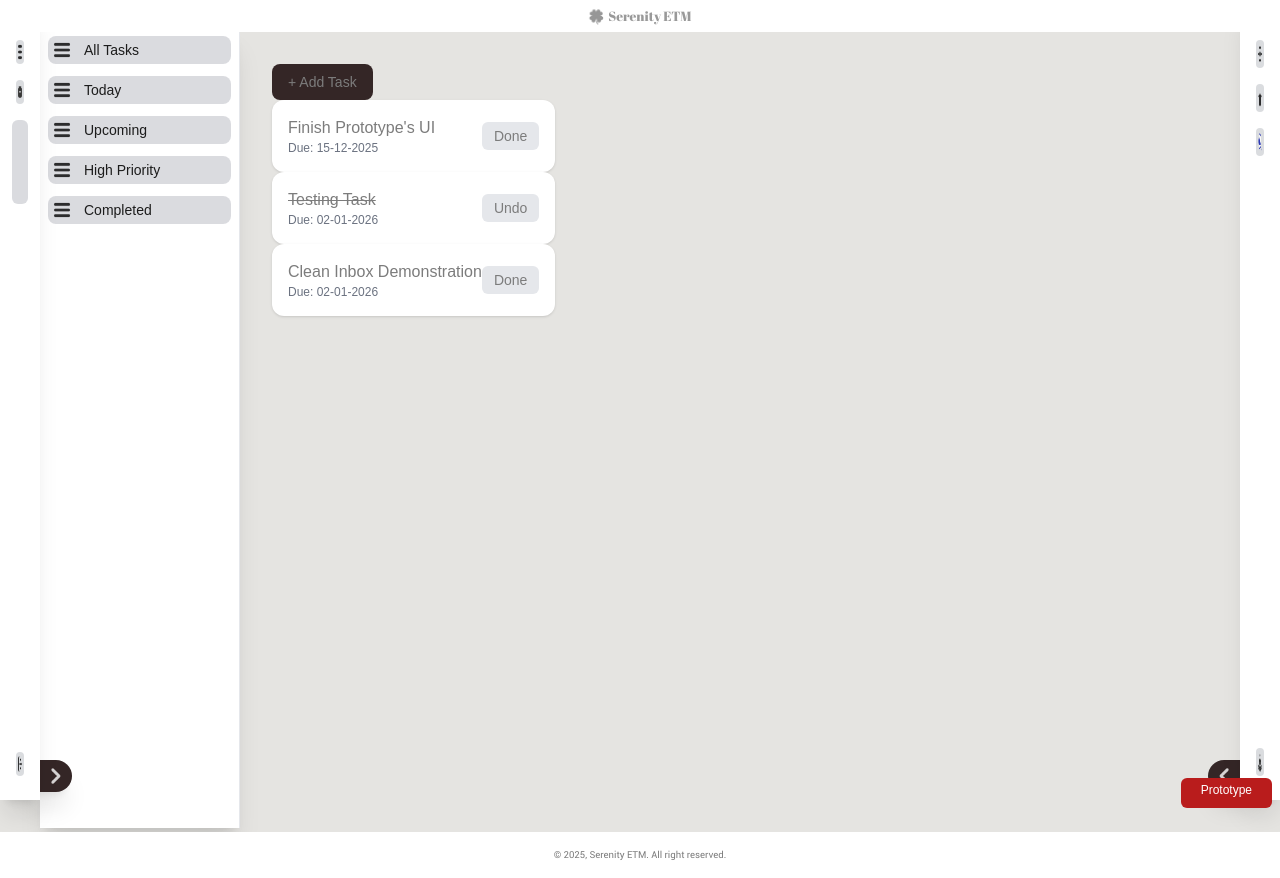
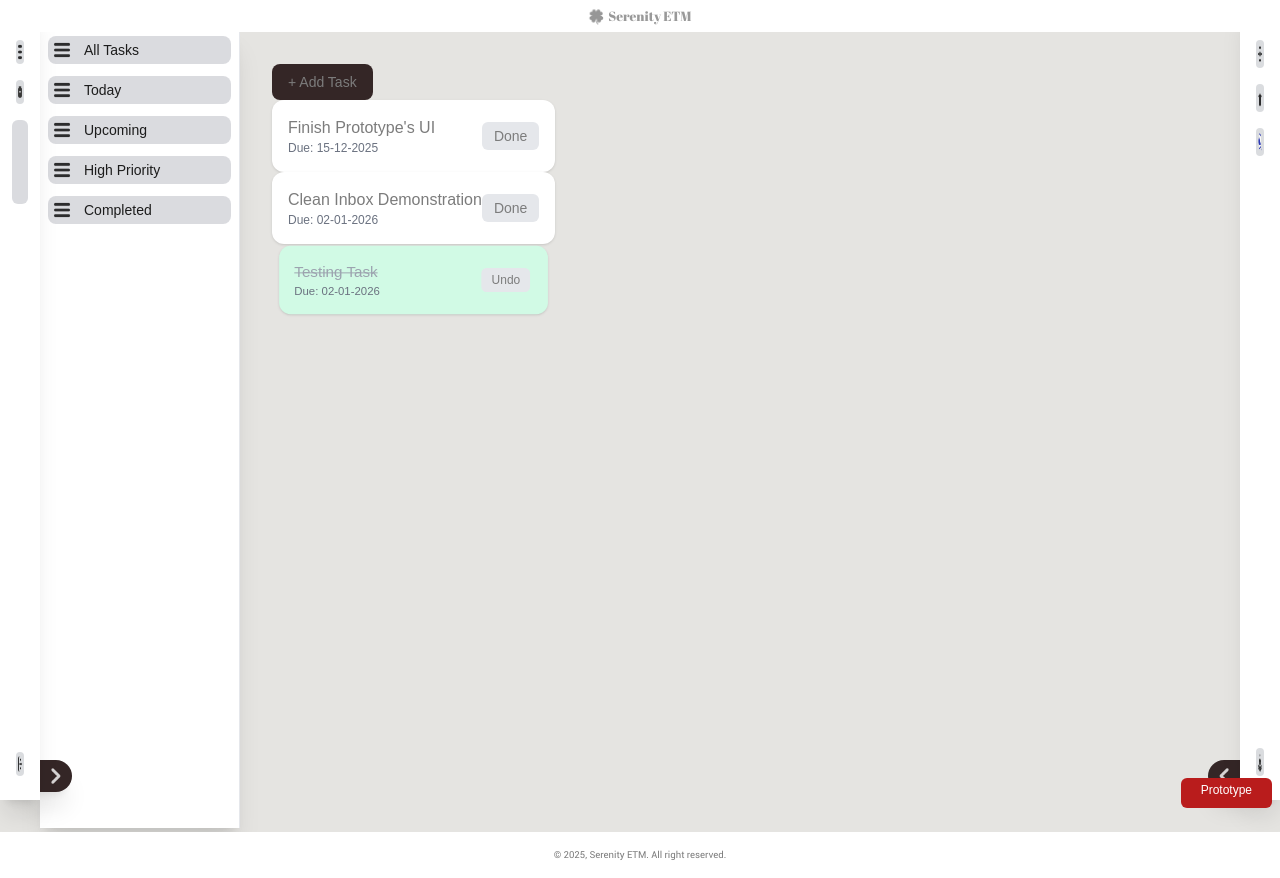
Before and after one commit to rubaisha-rn/Serenity-ETM, a Next.js app in the folder serenity-etm/: page /tasks in a window 1280 px wide. Built offline with nearby package versions, Linux system fonts and the light colour scheme.

Commit message:
Added animations to task behaviors.

```diff
--- a/serenity-etm/src/app/tasks/page.js
+++ b/serenity-etm/src/app/tasks/page.js
@@ -7,10 +7,9 @@ import ThinFooter from "@/components/footers/thinFooter";
 import PrototypeTag from '@/components/prototypeTag';
 import { useTaskStore } from "@/store/taskStore";
 import useStore from "@/store/useStore";
-import { motion } from "framer-motion";
+import { motion, AnimatePresence } from "framer-motion";
 import { useEffect, useState } from "react";
 import AddTask from "@/components/tasks/addTask";
-import { ZCOOL_KuaiLe } from "next/font/google";
 
 export default function TasksPage() {
 
@@ -83,6 +82,16 @@ export default function TasksPage() {
             <AppShell>
 
                 <motion.div className='space y-3 transition-all duration-300'
+                    initial='hidden'
+                    animate='visible'
+                    variants={{
+                        hidden: {},
+                        visible: {
+                            transition: {
+                                staggerChildren: 0.05,
+                            },
+                        },
+                    }}
                     style={{marginLeft: contentMargin}}
                 >
                     <AddTask />
@@ -93,28 +102,40 @@ export default function TasksPage() {
                         </div>
                     )}
 
+                    <AnimatePresence>
                         {sorted.map((task) => (
                             <motion.div
                                 key={task.id}
+                                layout
+                                layoutTransition={{type: 'spring', stiffness: 500, damping: 40}}
                                 initial={{opacity: 0, y:10}}
-                            animate={{opacity: 1, y: 0}}
+                                animate={{opacity: 1,
+                                    y: 0,
+                                    scale: task.completed ? 0.95 : 1,
+                                    backgroundColor: task.completed ? '#d1fae5' : '#ffffff',
+                                }}
+                                exit={{opacity: 0, y: -10}}
+                                transition={{duration: 0.3}}
                                 className="p-4 bg-white rounded-xl shadow flex items-center justify-between"
                             >
                                 <div>
-                                <p className={`font-medium ${task.completed ? 'line-through' : ''}`}>
+                                    <p className={`font-medium ${task.completed ? 'line-through text-gray-400' : ''}`}>
                                         {task.title}
                                     </p>
                                     <p className="text-xs text-gray-500">Due: {task.due}</p>
                                 </div>
 
-                            <button
+                                <motion.button
                                     onClick={() => toggleComplete(task.id)}
+                                    animate={{scale: task.completed ? 0.9 : 1}}
+                                    transition={{type: 'spring', stiffness: 300, damping: 20}}
                                     className="px-3 py-1 text-sm rounded-md bg-gray-200 hover:bg-gray-300"
                                 >
                                     {task.completed ? 'Undo' : 'Done'}
-                            </button>
+                                </motion.button>
                             </motion.div>
                         ))}
+                    </AnimatePresence>
                 </motion.div>
 
             </AppShell>
@@ -128,6 +149,8 @@ export default function TasksPage() {
 function sortTasks(a, b) {
     const priorityOrder = {high: 3, medium: 2, low: 1};
 
+    if (a.completed !== b.completed) return a.completed ? 1 : -1;
+
     if (priorityOrder[b.priority] !== priorityOrder[a.priority]) {
         return priorityOrder[b.priority] - priorityOrder[a.priority];
     }
```
Lines whose indentation alone changed are shown as unchanged.
